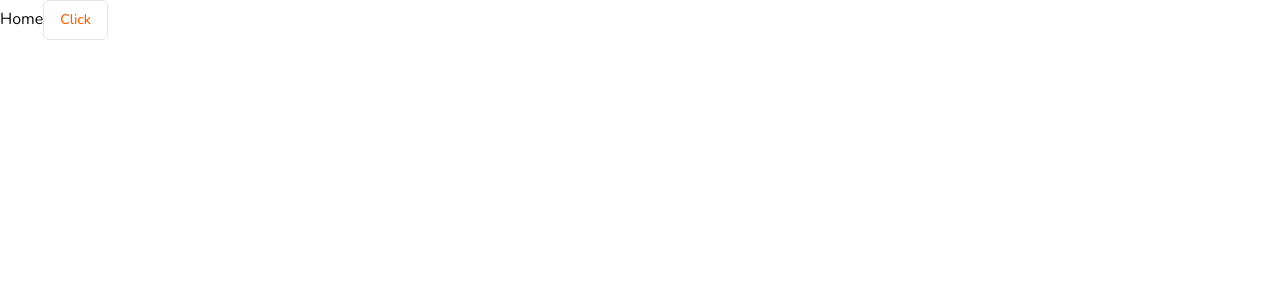
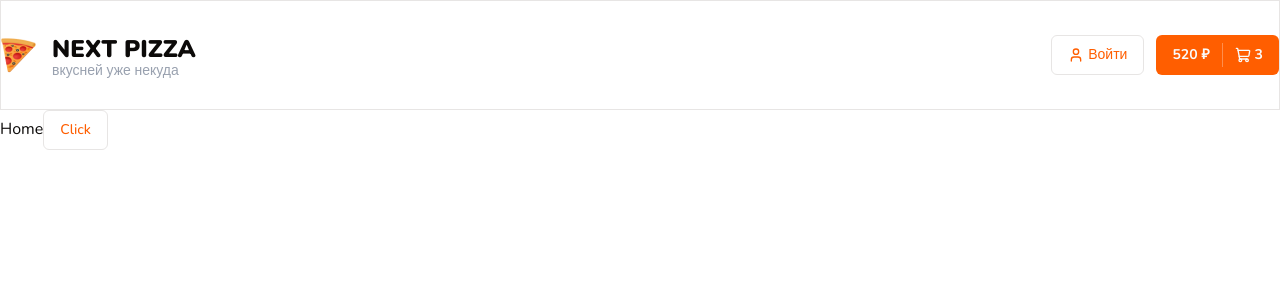
Before and after one commit to Yerdaulet-zh/dodopizza, a Next.js app: page / in a window 1280 px wide. Shown: the top 300 px of the page. Built offline with nearby package versions, Linux system fonts and the light colour scheme.

Commit message:
add header

```diff
--- a/app/layout.tsx
+++ b/app/layout.tsx
@@ -1,5 +1,6 @@
 import type { Metadata } from "next";
 import { Nunito } from "next/font/google";
+import { Header } from "@/shared/components/shared/header";
 import "./globals.css";
 
 const nunito = Nunito({
@@ -25,6 +26,7 @@
     >
       <body className="min-h-full flex flex-col">
         <main className="min-h-screen">
+          <Header />
           {children}
         </main>
       </body>
--- /dev/null
+++ b/shared/components/shared/header.tsx
@@ -0,0 +1,51 @@
+import {cn} from "@/shared/lib/utils";
+import React from "react";
+import Image from "next/image";
+import { Container } from "./container";
+import { Button } from "../ui";
+import { ArrowRight, ShoppingCart, User } from "lucide-react";
+
+interface Props {
+    className?: string;
+}
+
+export const Header: React.FC<Props> = ({className}) => {
+    return (
+        <header className={cn('border border-b', className)}>
+            <Container className="flex items-center justify-between py-8">
+                {/* Left side */}
+                <div className="flex items-center gap-4">
+                   <Image
+                        src="/assets/images/logo.png"
+                        alt="logo"
+                        width={35}
+                        height={35}
+                    />
+                    <div>
+                        <h1 className="text-2xl uppercase font-black">Next Pizza</h1>
+                        <p className="text-sm text-gray-400 leading-3">вкусней уже некуда</p>
+                    </div>
+                </div>
+
+                {/* Right side */}
+                <div className="flex items-center gap-3">
+                    <Button variant={"outline"} className="flex items-center gap-1">
+                        <User size={16}/> Войти
+                    </Button>
+
+                    <div>
+                        <Button className="group relative">
+                            <b>520 ₽</b>
+                            <span className="h-full w-[1px] bg-white/30 mx-3"/>
+                            <div className="flex items-center gap-1 transition duration-300 group-hover:opacity-0">
+                                <ShoppingCart className="h-4 w-4 relative" strokeWidth={2}/>
+                                <b>3</b>
+                            </div>
+                            <ArrowRight className="w-5 absolute right-4 transition duration-300-translate-x-2 opacity-0 group-hover:opacity-100"/>
+                        </Button>
+                    </div>
+                </div>
+            </Container>
+        </header>
+    );
+};
--- /dev/null
+++ b/shared/components/shared/index.ts
@@ -0,0 +1,2 @@
+import { Header } from '@/shared/components/shared/header';
+import { Container } from './container';
--- /dev/null
+++ b/shared/components/ui/index.ts
@@ -0,0 +1,9 @@
+export { Button } from './button';
+export { Checkbox } from './checkbox';
+export { Dialog } from './dialog';
+export { Drawer } from './drawer';
+export { Input } from './input';
+export { Popover } from './popover';
+export { Select } from './select';
+export { Skeleton } from './skeleton';
+export { Slider } from './slider';
```
